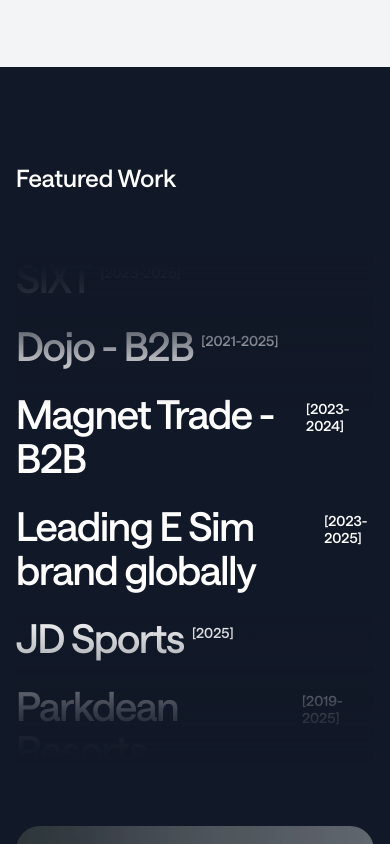
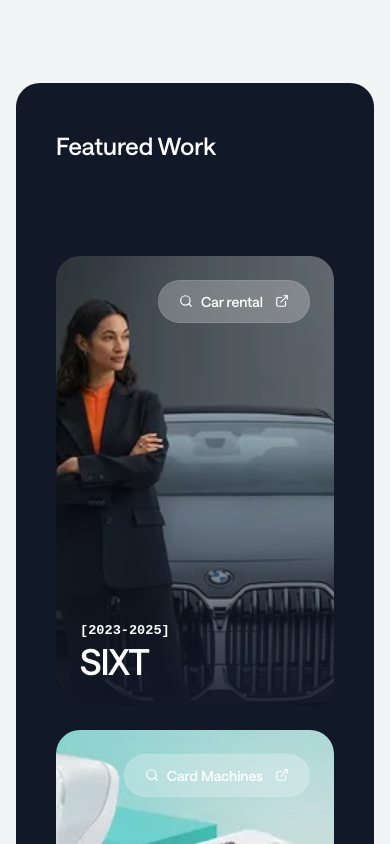
Before and after one commit to Ashiq0101/DeveloperLook-Home-Page-Creation-Task, a React (Vite) app: page / in a window 390 px wide. Shown: the part 1420-2264 px from the top of the page. Built offline with nearby package versions, Linux system fonts and the light colour scheme.

Commit message:
Update Featured Work mobile styling to match design

```diff
--- a/src/components/FeaturedWork.css
+++ b/src/components/FeaturedWork.css
@@ -3,6 +3,14 @@
     color: var(--white);
     padding-top: 6rem;
     padding-bottom: 6rem;
+}
+
+@media (max-width: 1023px) {
+    .featured-work {
+        border-radius: 1.5rem;
+        margin: 1rem;
+        padding: 3rem 1.5rem;
+    }
 }
 
 .featured-work-layout {
@@ -232,3 +240,85 @@
 .hide-cursor, .hide-cursor * {
     cursor: none !important;
 }
+
+/* Mobile specific styling */
+.mobile-only {
+    display: none;
+}
+
+@media (max-width: 1023px) {
+    .mobile-only {
+        display: flex;
+    }
+
+    .work-list-container {
+        display: none !important;
+    }
+
+    .section-title {
+        font-size: 1.5rem;
+        margin-bottom: 2rem;
+    }
+
+    .featured-cards {
+        gap: 1.5rem;
+    }
+
+    .work-card-large {
+        min-height: 450px;
+        padding: 1.5rem;
+        justify-content: flex-start;
+    }
+
+    .card-bottom {
+        justify-content: flex-end;
+        align-items: flex-start;
+    }
+
+    .card-pill {
+        background-color: rgba(255, 255, 255, 0.25);
+        color: var(--white);
+        border: 1px solid rgba(255, 255, 255, 0.1);
+    }
+
+    .card-gradient-overlay {
+        position: absolute;
+        bottom: 0;
+        left: 0;
+        width: 100%;
+        height: 60%;
+        background: linear-gradient(to top, rgba(17, 24, 39, 0.9) 0%, rgba(17, 24, 39, 0) 100%);
+        z-index: 1;
+        pointer-events: none;
+    }
+
+    .mobile-card-title-overlay {
+        flex-direction: column;
+        position: absolute;
+        bottom: 1.5rem;
+        left: 1.5rem;
+        z-index: 10;
+        pointer-events: none;
+    }
+
+    .mobile-years {
+        font-size: 0.85rem;
+        font-weight: 600;
+        margin-bottom: 0.25rem;
+        color: var(--white);
+        font-family: monospace;
+    }
+
+    .mobile-name {
+        font-size: 2.25rem;
+        font-weight: 500;
+        margin: 0;
+        line-height: 1.1;
+        letter-spacing: -0.03em;
+        color: var(--white);
+    }
+
+    .card-hover-overlay {
+        display: none !important;
+    }
+}
--- a/src/components/FeaturedWork.jsx
+++ b/src/components/FeaturedWork.jsx
@@ -218,13 +218,21 @@
                                 <img src={project.imageUrl} alt={project.name} className="card-bg-image" />
                             )}
 
+                            <div className="card-gradient-overlay mobile-only"></div>
+
+                            <div className="mobile-card-title-overlay mobile-only">
+                                <span className="mobile-years">{project.years}</span>
+                                <h4 className="mobile-name">{project.name}</h4>
+                            </div>
+
                             <div className="card-hover-overlay" style={{ backgroundColor: project.color }}>
                                 <h3 className="card-hover-text">{project.subtitle}</h3>
                             </div>
 
                             <div className="card-bottom">
                                 <div className="card-pill">
-                                    <span className="search-icon">⚲</span> {project.category} ↗
+                                    <svg className="search-icon-svg" width="14" height="14" viewBox="0 0 24 24" fill="none" stroke="currentColor" strokeWidth="2" strokeLinecap="round" strokeLinejoin="round"><circle cx="11" cy="11" r="8"></circle><line x1="21" y1="21" x2="16.65" y2="16.65"></line></svg> {project.category}
+                                    <svg className="link-icon-svg" width="14" height="14" viewBox="0 0 24 24" fill="none" stroke="currentColor" strokeWidth="2" strokeLinecap="round" strokeLinejoin="round" style={{marginLeft: '4px'}}><path d="M18 13v6a2 2 0 0 1-2 2H5a2 2 0 0 1-2-2V8a2 2 0 0 1 2-2h6"></path><polyline points="15 3 21 3 21 9"></polyline><line x1="10" y1="14" x2="21" y2="3"></line></svg>
                                 </div>
                             </div>
                         </div>
```
